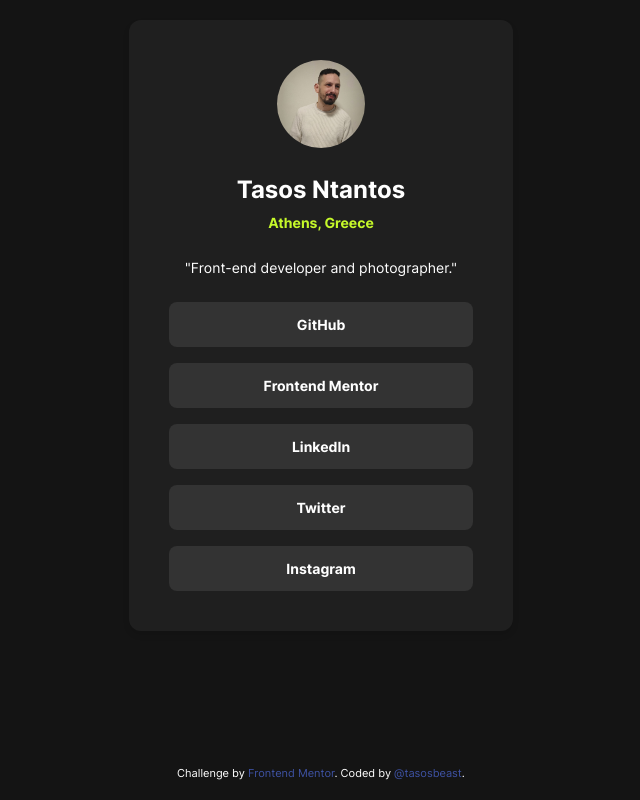
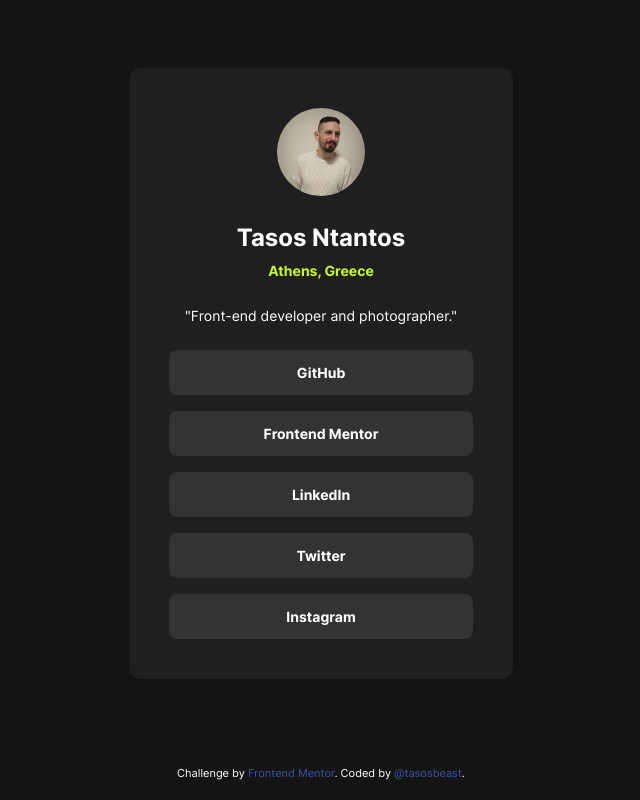
Before and after one commit to tasosbeast/social-links-profile-frontendMentor, a plain HTML site: page index.html in a window 1280 px wide. Shown: the whole page, without its empty margins (319-959 px from the left). Drawn offline with Linux system fonts and the light colour scheme.

Commit message:
Refactor main layout to use flexbox for centering and adjust footer alignment

```diff
--- a/styles.css
+++ b/styles.css
@@ -197,7 +197,10 @@ textarea:not([rows]) {
 /* Layout */
 main {
   flex: 1;
-  margin-bottom: var(--spacing-500);
+  display: flex;
+  justify-content: center;
+  align-items: center;
+  width: 100%;
 }
 
 .card {
@@ -243,3 +246,8 @@ main {
 ul li a {
   display: block;
 }
+
+footer {
+  margin-top: var(--spacing-500);
+  text-align: center;
+}
```
